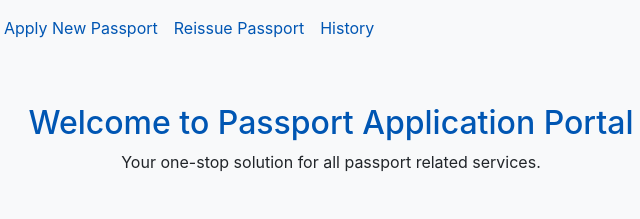
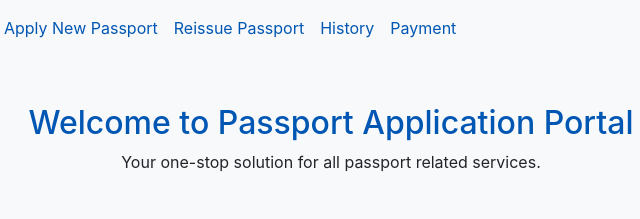
Before and after one commit to suryansh13-study/PassportApllicationTB, a plain HTML site: page userhome.html in a window 1280 px wide. Shown: the top 219 px of the page, 309-949 px from the left. Drawn offline with nearby package versions, Linux system fonts and the light colour scheme.

Commit message:
Update userhome.html

```diff
--- a/userhome.html
+++ b/userhome.html
@@ -32,6 +32,9 @@
           </li>
           <li class="nav-item">
             <a class="nav-link" href="history.html">History</a>
+          </li>
+          <li class="nav-item">
+            <a class="nav-link" href="payment.html">Payment</a>
           </li>
         </ul>
       </div>
```
